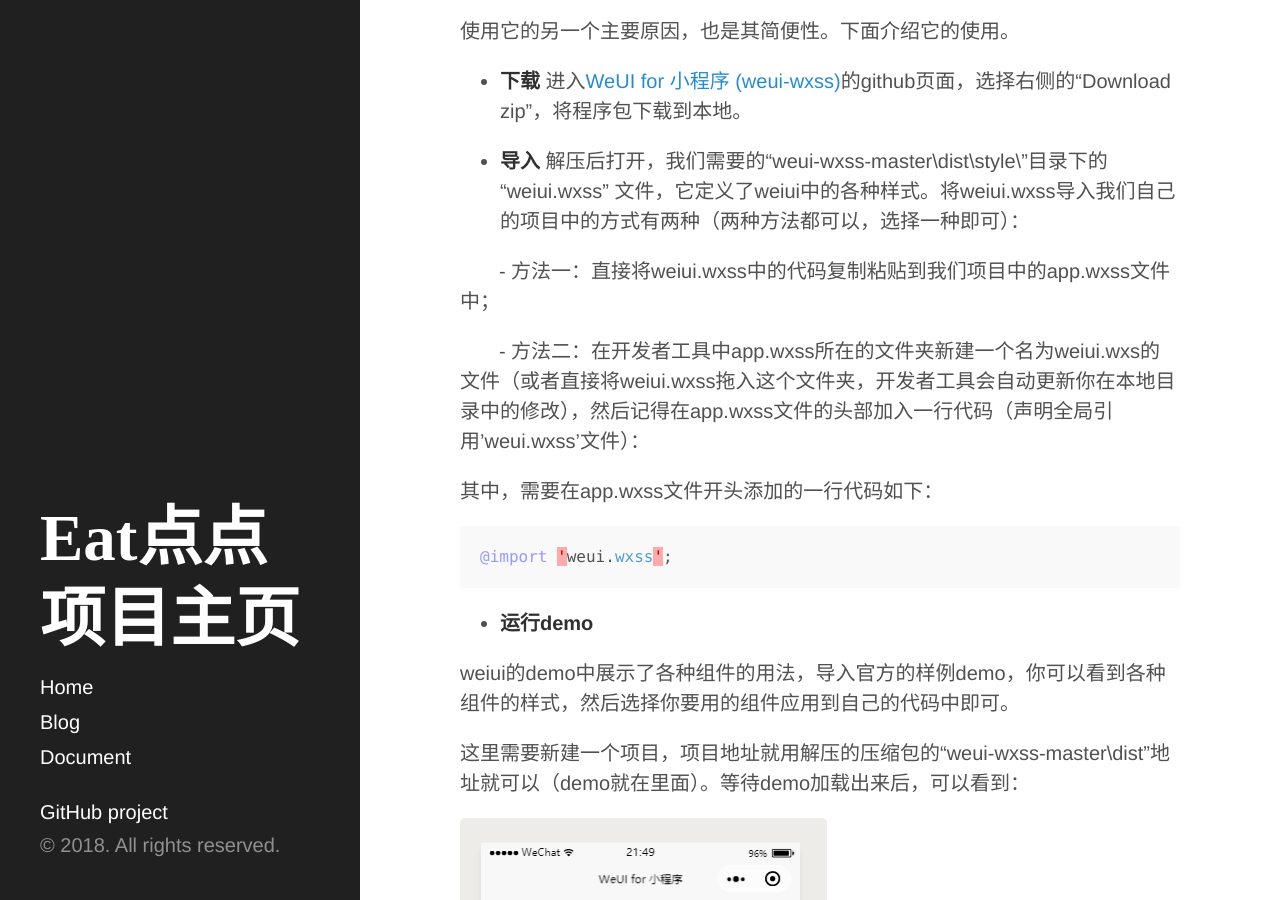
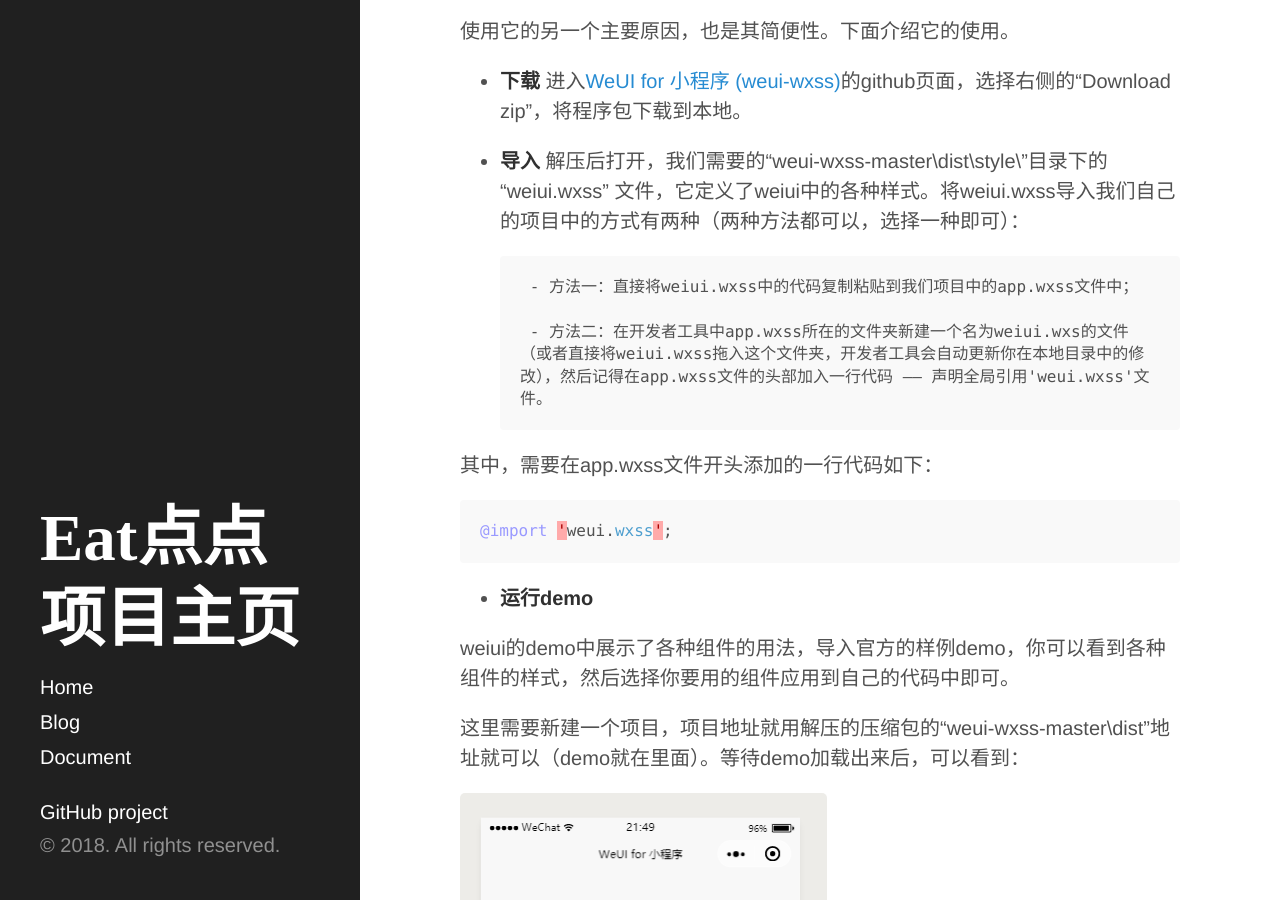
Before and after one commit to ChickenDinner8/ChickenDinner8.github.io, a Jekyll site: the page built from _posts/2018-04-15-微信小程序学习日志.md, in a window 1280 px wide and 900 px high, scrolled down 2586 px. Built offline with Jekyll 4.4.1, drawn with Linux system fonts in a browser that asks for light colours.

```diff
--- a/_posts/2018-04-15-微信小程序学习日志.md
+++ b/_posts/2018-04-15-微信小程序学习日志.md
@@ -62,9 +62,9 @@ WeUI 是由微信官方设计团队专为微信移动 Web 应用设计的 UI库
  - **导入**
 解压后打开，我们需要的“weui-wxss-master\dist\style\”目录下的“weiui.wxss” 文件，它定义了weiui中的各种样式。将weiui.wxss导入我们自己的项目中的方式有两种（两种方法都可以，选择一种即可）：
 
-        - 方法一：直接将weiui.wxss中的代码复制粘贴到我们项目中的app.wxss文件中；
+        - 方法一：直接将weiui.wxss中的代码复制粘贴到我们项目中的app.wxss文件中；
 
-        - 方法二：在开发者工具中app.wxss所在的文件夹新建一个名为weiui.wxs的文件（或者直接将weiui.wxss拖入这个文件夹，开发者工具会自动更新你在本地目录中的修改），然后记得在app.wxss文件的头部加入一行代码（声明全局引用'weui.wxss'文件）：
+        - 方法二：在开发者工具中app.wxss所在的文件夹新建一个名为weiui.wxs的文件（或者直接将weiui.wxss拖入这个文件夹，开发者工具会自动更新你在本地目录中的修改），然后记得在app.wxss文件的头部加入一行代码 —— 声明全局引用'weui.wxss'文件。
 
 
 其中，需要在app.wxss文件开头添加的一行代码如下：
```
